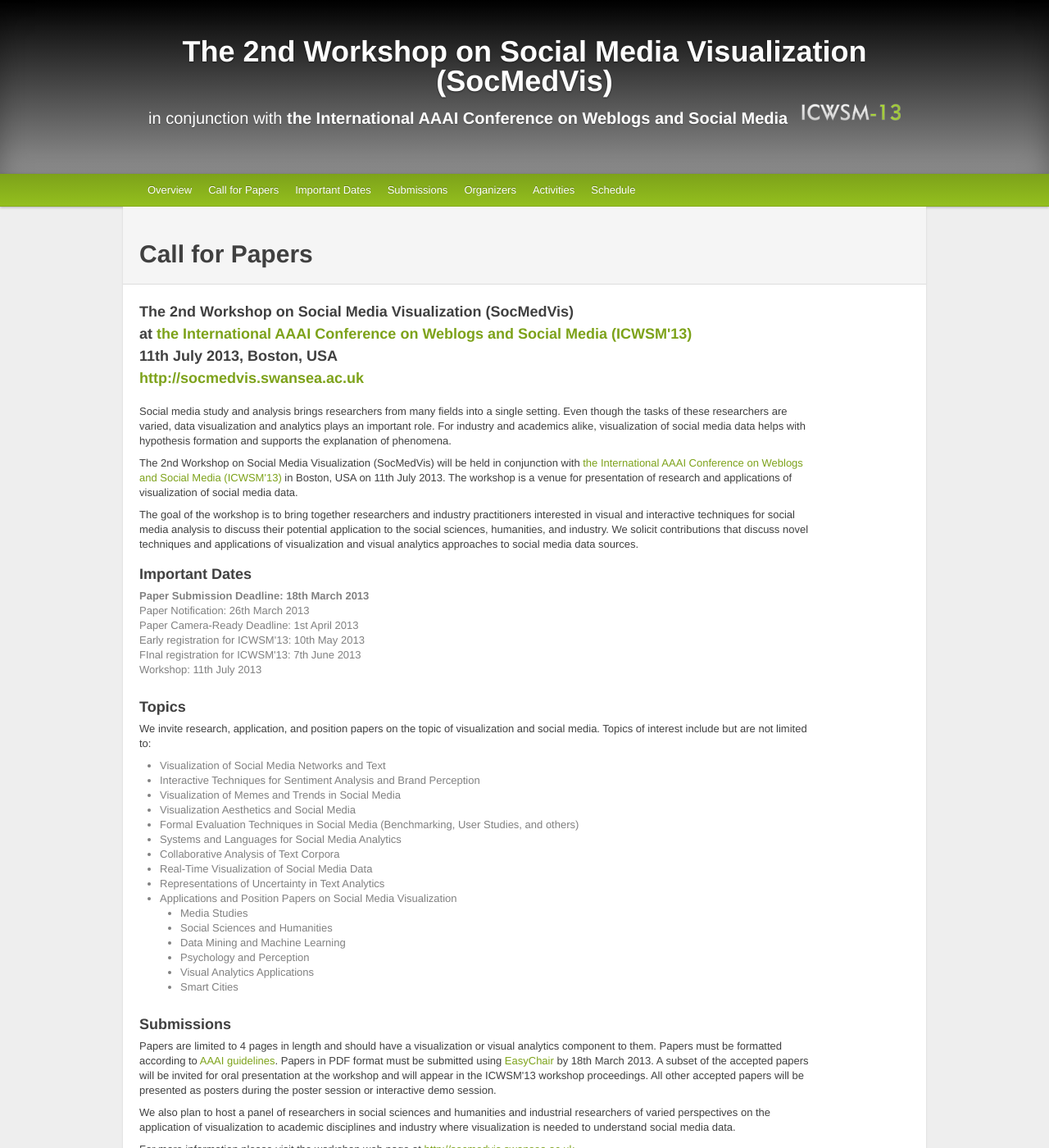
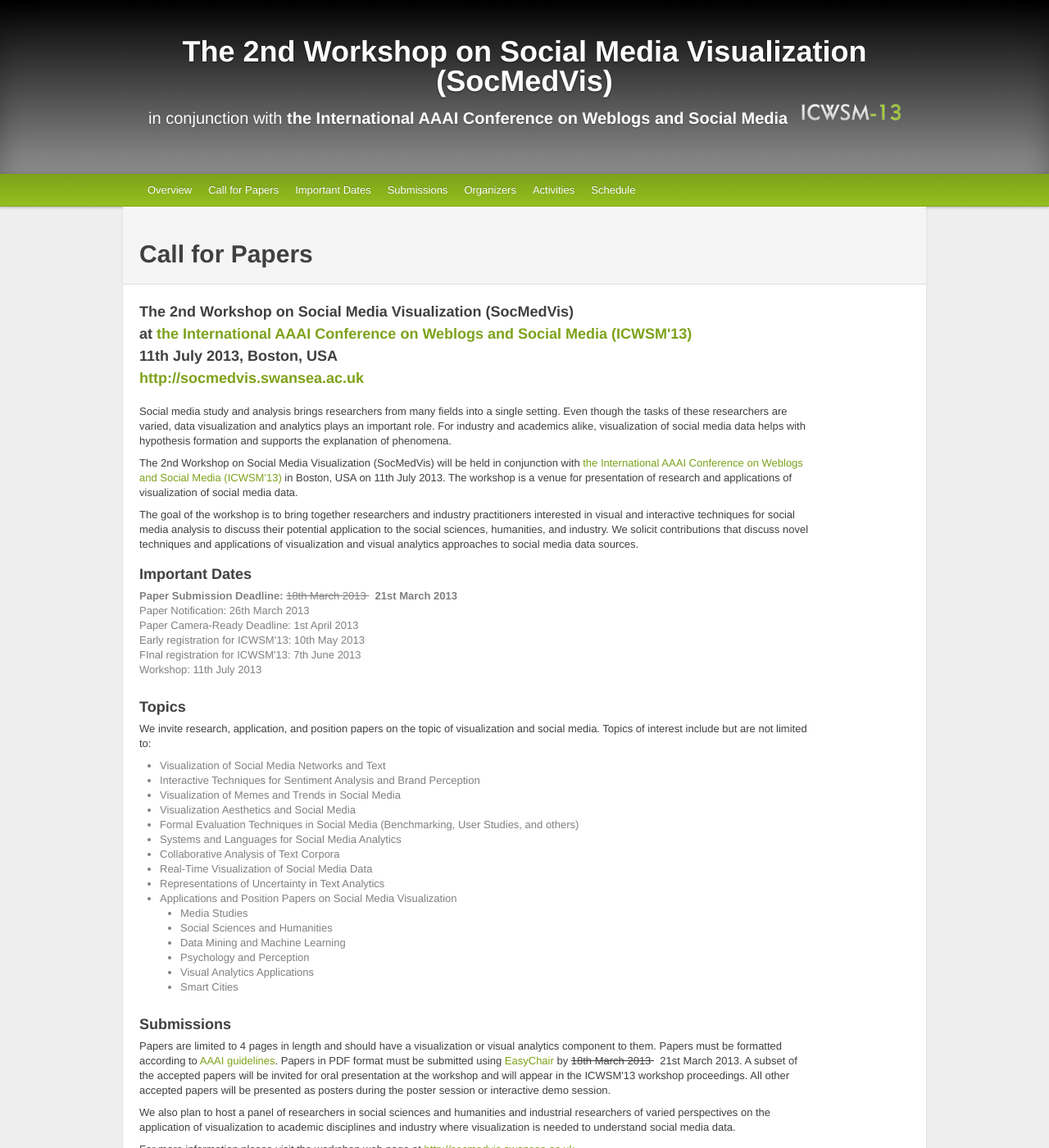
Before and after one commit to harrigan/socmedvis.swansea.ac.uk, a Jekyll site: the page built from _source/call_for_papers.html, in a window 1280 px wide and 1400 px high. Shown: the whole window at 82% size. Built offline with Jekyll 4.4.1, drawn with Linux system fonts in a browser that asks for light colours; Markdown is read by kramdown in place of the engine named in the settings.

```diff
--- a/_source/call_for_papers.html
+++ b/_source/call_for_papers.html
@@ -31,7 +31,12 @@ title: Call for Papers
 <ul class='unstyled'>
   <li>
     <strong>
-      Paper Submission Deadline: 18th March 2013
+      Paper Submission Deadline:
+      <del>
+        18th March 2013
+      </del>
+      &nbsp;
+      21st March 2013
     </strong>
   </li>
   <li>
@@ -116,7 +121,13 @@ title: Call for Papers
   <a href='http://www.aaai.org/Publications/Author/formatting-instructions.pdf'>AAAI guidelines</a>.
   Papers in PDF format must be submitted using
   <a href='https://www.easychair.org/conferences/?conf=socmedvis2013'>EasyChair</a>
-  by 18th March 2013. A subset of the accepted papers will be invited for oral presentation at the workshop and will appear in the ICWSM'13 workshop proceedings. All other accepted papers will be presented as posters during the poster session or interactive demo session.
+  by
+  <del>
+    18th March 2013
+  </del>
+  &nbsp;
+  21st March 2013.
+  A subset of the accepted papers will be invited for oral presentation at the workshop and will appear in the ICWSM'13 workshop proceedings. All other accepted papers will be presented as posters during the poster session or interactive demo session.
 </p>
 <p>
   We also plan to host a panel of researchers in social sciences and humanities and industrial researchers of varied perspectives on the application of visualization to academic disciplines and industry where visualization is needed to understand social media data.
--- a/_source/important_dates.html
+++ b/_source/important_dates.html
@@ -9,7 +9,11 @@ title: Important Dates
         Paper Submission Deadline
       </th>
       <th>
-        18th March 2013
+        <del>
+          18th March 2013
+        </del>
+        &nbsp;
+        21st March 2013
       </th>
     </tr>
     <tr>
```
Also changed, not shown: _source/index.html (+8 -0 lines), _source/submissions.html (+7 -1 lines), 4 other files.
